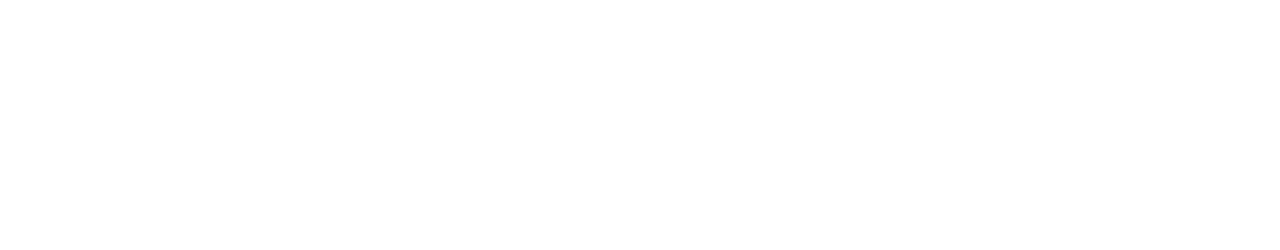
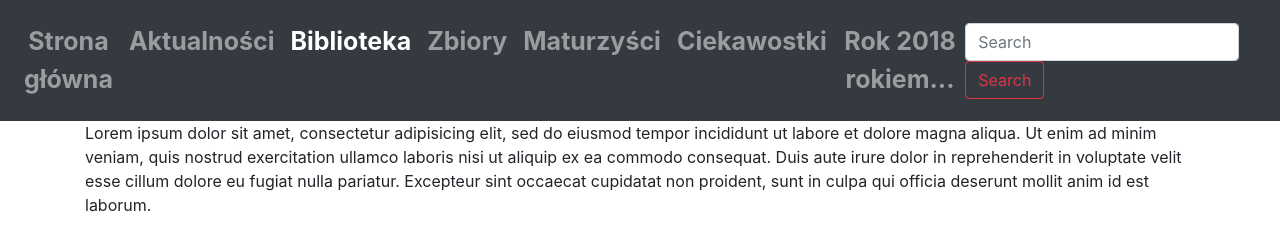
Before and after one commit to webmaster-2017-s1/biblio-g1-grupa-biblio-g1, a plain HTML site: page biblioteka.html in a window 1280 px wide. Drawn offline with Linux system fonts and the light colour scheme.

Commit message:
dodanie działającej nawigacji

```diff
--- a/biblioteka.html
+++ b/biblioteka.html
@@ -0,0 +1,113 @@
+<!DOCTYPE html>
+<html lang="pl">
+<head>
+  <meta charset="utf-8">
+  <meta name="viewport" content="width=device-width, initial-scale=1">
+  <meta http-equiv="x-ua-compatible" content="ie=edge">
+  <title>Biblioteka</title>
+
+  <!-- Bootstrap -->
+  <link rel="stylesheet" href="css/bootstrap.min.css">
+
+  <!-- Font Awesome, zob. How to Use: https://fontawesome.bootstrapcheatsheets.com -->
+  <!-- <link rel="stylesheet" href="https://use.fontawesome.com/releases/v5.0.8/css/solid.css" integrity="sha384-v2Tw72dyUXeU3y4aM2Y0tBJQkGfplr39mxZqlTBDUZAb9BGoC40+rdFCG0m10lXk" crossorigin="anonymous">
+  <link rel="stylesheet" href="https://use.fontawesome.com/releases/v5.0.8/css/fontawesome.css" integrity="sha384-q3jl8XQu1OpdLgGFvNRnPdj5VIlCvgsDQTQB6owSOHWlAurxul7f+JpUOVdAiJ5P" crossorigin="anonymous"> -->
+
+  <link rel="stylesheet" href="https://use.fontawesome.com/releases/v5.2.0/css/all.css" integrity="sha384-hWVjflwFxL6sNzntih27bfxkr27PmbbK/iSvJ+a4+0owXq79v+lsFkW54bOGbiDQ" crossorigin="anonymous">
+  <!-- było napisane, że ten jest na wszystko -->
+
+  <!-- HTML5 Shim and Respond.js IE8 support of HTML5 elements and media queries -->
+  <!-- WARNING: Respond.js doesn't work if you view the page via file:// -->
+  <!--[if lt IE 9]>
+  <script src="https://oss.maxcdn.com/libs/html5shiv/3.7.2/html5shiv.js"></script>
+  <script src="https://oss.maxcdn.com/libs/respond.js/1.4.2/respond.min.js"></script>
+  <![endif]-->
+
+  <!-- twoje style -->
+  <link rel="stylesheet" href="css/style.css">
+</head>
+<body>
+
+  <!-- brak java scriptu -->
+  <noscript>
+    Do pełnej funkcjonalności strony potrzebujesz włączonej obsługi skryptów.
+    Tu znajdziesz <a href="https://www.enable-javascript.com/pl/" target="_blank">
+    instrukcje, które pozwolą Ci włączyć skrypty w Twojej przeglądarce</a>.
+  </noscript>
+
+  <!-- nieaktualna przeglądarka, zob. dostosowanie: https://browser-update.org/customize.html -->
+  <script>
+    var $buoop = {notify:{e:-6,f:-4,o:-4,s:-2,c:-4},insecure:true,api:5};
+    function $buo_f(){
+      var e = document.createElement("script");
+      e.src = "http://browser-update.org/update.min.js";
+      document.body.appendChild(e);
+    };
+    try {document.addEventListener("DOMContentLoaded", $buo_f,false)}
+    catch(e){window.attachEvent("onload", $buo_f)}
+  </script>
+
+  <!-- Nagłówek strony: menu, logo, breadcrumbs itp. -->
+  <div class="container-fluid">
+    <nav class="navbar navbar-expand-lg navbar-dark bg-dark mx-auto">
+
+        <button class="navbar-toggler" type="button" data-toggle="collapse" data-target="#navbarSupportedContent" aria-controls="navbarSupportedContent" aria-expanded="false" aria-label="Toggle navigation">
+          <i class="fas fa-university fa-2x"></i>
+        </button>
+
+        <div class="collapse navbar-collapse" id="navbarSupportedContent">
+          <ul class="navbar-nav mr-auto">
+            <li class="nav-item">
+              <a class="nav-link" href="index.html">Strona główna <span class="sr-only">(current)</span></a>
+            </li>
+
+            <li class="nav-item">
+              <a class="nav-link" href="aktualnosci.html">Aktualności</a>
+            </li>
+
+            <li class="nav-item active">
+              <a class="nav-link" href="biblioteka.html">Biblioteka</a>
+            </li>
+
+            <li class="nav-item">
+              <a class="nav-link" href="zbiory.html">Zbiory</a>
+            </li>
+
+            <li class="nav-item">
+              <a class="nav-link" href="maturzysci.html">Maturzyści</a>
+            </li>
+
+            <li class="nav-item">
+              <a class="nav-link" href="ciekawostki.html">Ciekawostki</a>
+            </li>
+
+            <li class="nav-item">
+              <a class="nav-link" href="rokrokiem.html">Rok 2018 rokiem...</a>
+            </li>
+
+          </ul>
+          <form class="form-inline my-2 my-lg-0">
+            <input class="form-control mr-sm-2" type="search" placeholder="Search" aria-label="Search">
+            <button class="btn btn-outline-danger my-2 my-sm-0" type="submit">Search</button>
+          </form>
+        </div>
+    </nav>
+  </div>
+
+  <!-- Treść główna -->
+  <div class="container">
+    <p>Lorem ipsum dolor sit amet, consectetur adipisicing elit, sed do eiusmod tempor incididunt ut labore et dolore magna aliqua. Ut enim ad minim veniam, quis nostrud exercitation ullamco laboris nisi ut aliquip ex ea commodo consequat. Duis aute irure dolor in reprehenderit in voluptate velit esse cillum dolore eu fugiat nulla pariatur. Excepteur sint occaecat cupidatat non proident, sunt in culpa qui officia deserunt mollit anim id est laborum.</p>
+  </div>
+
+  <!-- Stopka strony: copyrights, dodatkowe linki itp. -->
+  <div class="container">
+
+  </div>
+
+  <!-- jQuery library -->
+  <script src="js/jquery-3.3.1.min.js"></script>
+  <!-- Bootstrap JavaScript and Popper JS (https://popper.js.org) -->
+  <script src="js/bootstrap.bundle.min.js"></script>
+
+</body>
+</html>
--- a/css/style.css
+++ b/css/style.css
@@ -4,6 +4,19 @@
 color: rgb(68, 68, 68); szary
 color: rgb(238, 55, 51); czerwony
 */
-body {
+.container-fluid {
+  padding-left: 0;
+  padding-right: 0;
+}
 
+.navbar{
+  background-color: rgb(52, 58, 64);
+  padding-top: 15px;
+  padding-bottom: 15px;
 }
+
+.nav-item {
+  font-size: 25px;
+  font-weight: bold;
+  text-align: center;
+}
```
Also changed, not shown: aktualnosci.html (added, +113 -0 lines), ciekawostki.html (+113 -0 lines), index.html (+50 -5 lines), maturzysci.html (added, +113 -0 lines), rokrokiem.html (added, +113 -0 lines), aktualności.html (deleted), maturzyści.html (deleted).
